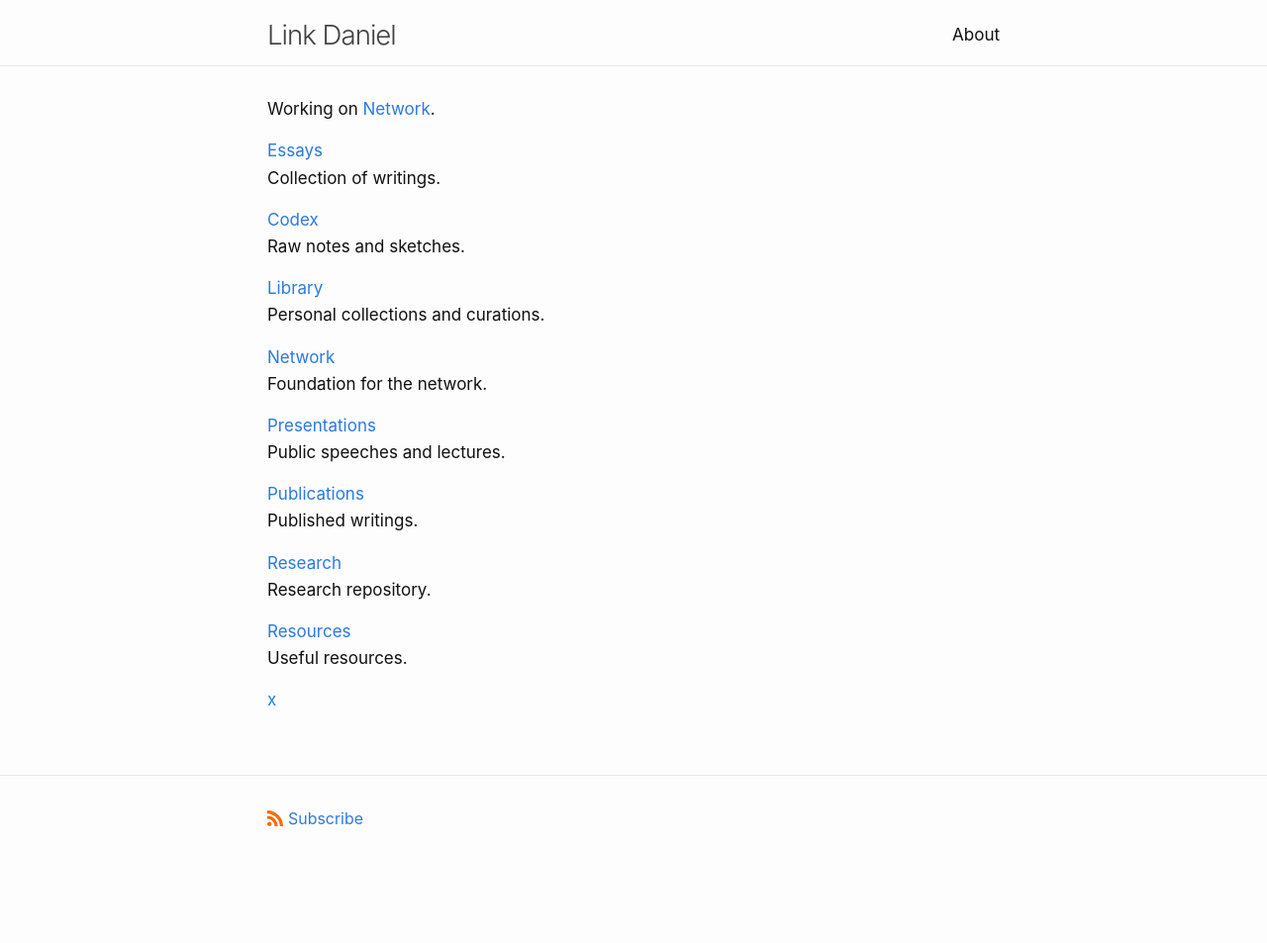
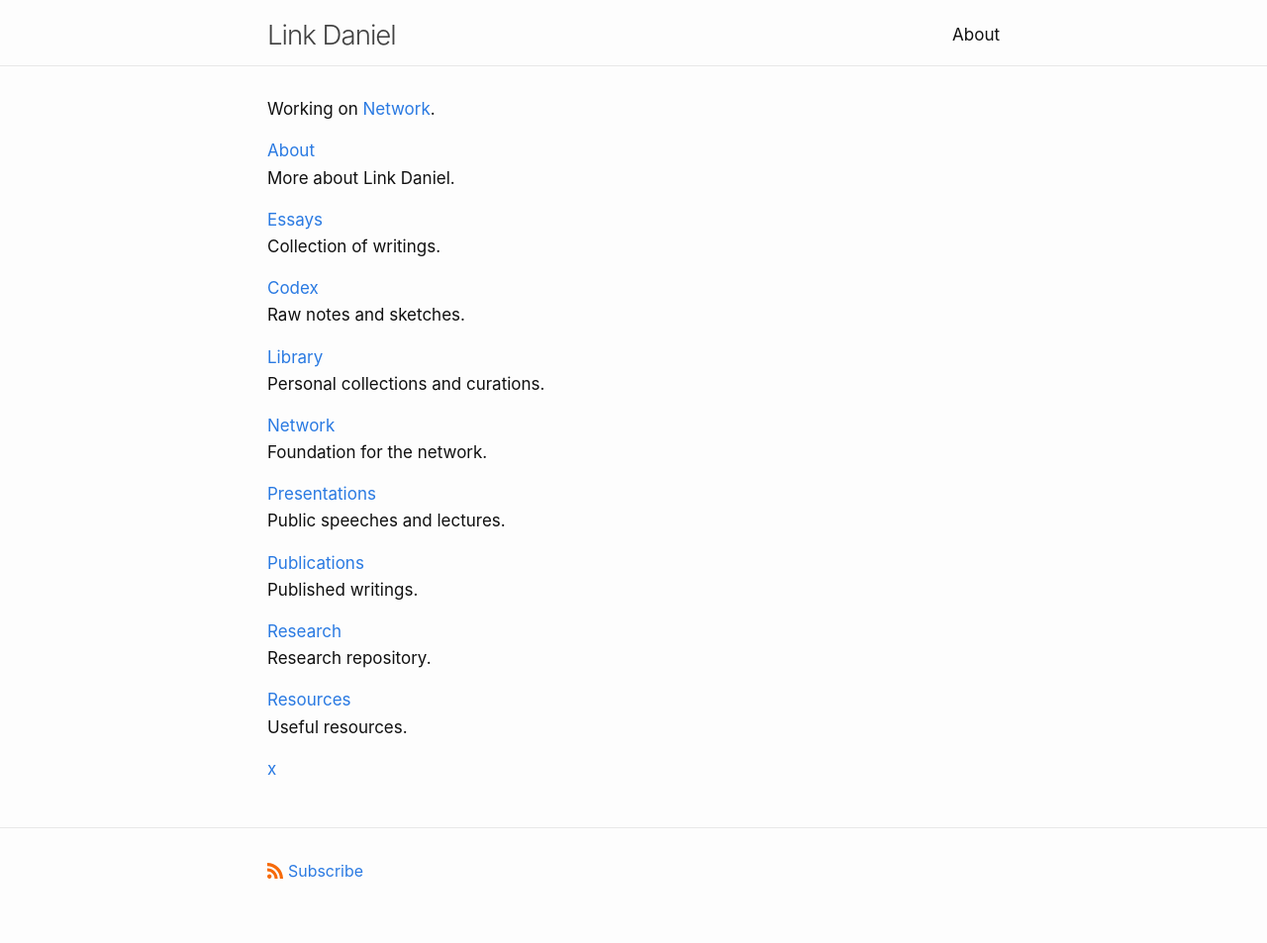
Before and after one commit to link-daniel/link.github.io, a Jekyll site: the page built from index.md, in a window 1280 px wide. Shown: the whole page at 99% size. Built offline with Jekyll 4.4.1, drawn with Linux system fonts in a browser that asks for light colours; before the commit the page ends 900 px from its top, so only the background shows below that.

Commit message:
Update index.md

```diff
--- a/index.md
+++ b/index.md
@@ -9,6 +9,10 @@ layout: home
 ---
 
 Working on [Network](https://netxork.com).
+
+[About](/about)
+<br>
+More about Link Daniel.
 
 [Essays](/essays)
 <br>
```
